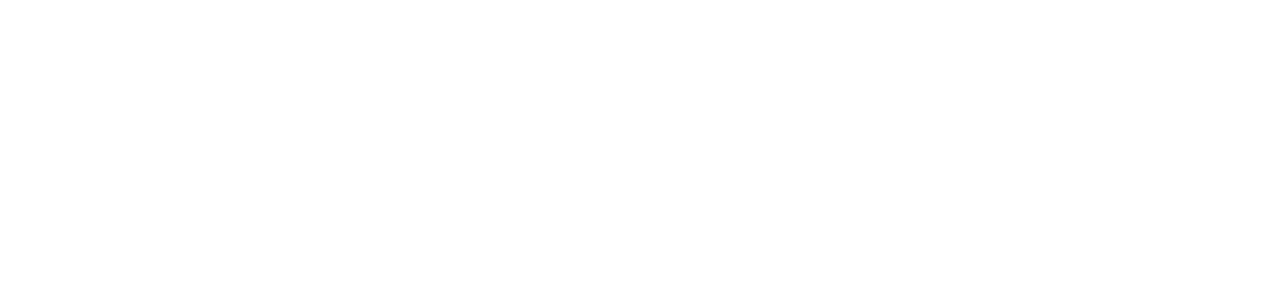
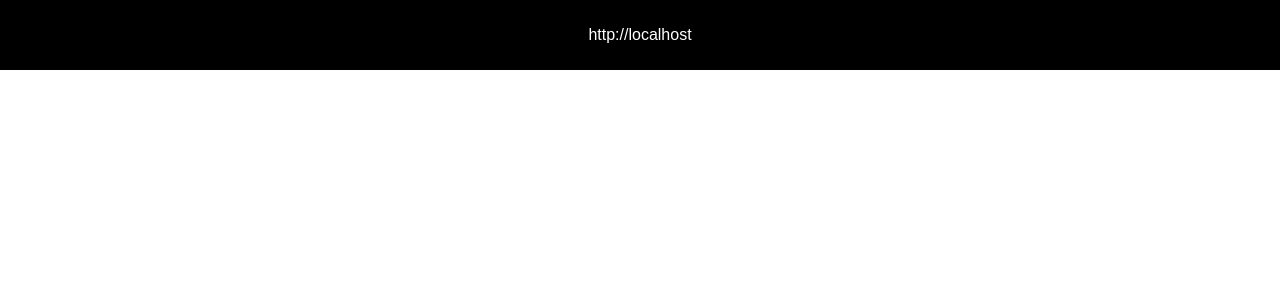
Before and after one commit to sachink-tre/web, a React (Create React App) app in the folder web-ar-host/: page / in a window 1280 px wide. Before the commit this address had no page. Shown: the top 300 px of the page. Built offline with nearby package versions, Linux system fonts and the light colour scheme.

Commit message:
gh pages configured

```diff
--- a/web-ar-host/package.json
+++ b/web-ar-host/package.json
@@ -1,6 +1,7 @@
 {
   "name": "web-ar-host",
   "version": "0.1.0",
+  "homepage": "https://sachink-tre.github.io/web/#",
   "private": true,
   "dependencies": {
     "@mediapipe/tasks-genai": "^0.10.15",
--- a/web-ar-host/src/App.js
+++ b/web-ar-host/src/App.js
@@ -1,16 +1,18 @@
-import { BrowserRouter, Route, Routes } from 'react-router-dom';
+import { BrowserRouter, Route, Routes, HashRouter } from 'react-router-dom';
 import './App.css';
 import HandGesture from './pages/handgesture';
 import FaceLandmark from './pages/facelandmark';
+import Default from './pages/Default';
 
 function App() {
   return (
-    <BrowserRouter>
+    <HashRouter>
       <Routes>
+        <Route path='/' Component={Default} />
         <Route exact path='/facelandmark' Component={FaceLandmark} />
         <Route exact path='/handgesture' Component={HandGesture} />
       </Routes>
-    </BrowserRouter>
+    </HashRouter>
   );
 }
 
--- /dev/null
+++ b/web-ar-host/src/pages/Default.js
@@ -0,0 +1,15 @@
+import React from 'react'
+import './default.css'
+
+function Default() {
+
+return (
+    <div className="">
+        <div className="default" >
+        <p id="">{window.location.origin}</p>
+        </div>
+    </div>
+);
+}
+
+export default Default
--- /dev/null
+++ b/web-ar-host/src/pages/default.css
@@ -0,0 +1,8 @@
+.default {
+    display: flex;
+    background-color: black;
+    padding: 10px;
+    font-family: Arial;
+    color: white;
+    justify-content : center;
+  }
--- a/web-ar-host/src/pages/facelandmark.js
+++ b/web-ar-host/src/pages/facelandmark.js
@@ -15,17 +15,19 @@ function FaceLandmark() {
   const [isVisible, setIsVisible] = useState(false)
 
   useEffect(() => {
+
+    (async ()=>{
+        await createFaceLandmarker()
+        setTimeout(initWebCam, 4000)
+    })()
         // eslint-disable-next-line no-use-before-define
-    createFaceLandmarker()
         video = document.getElementById('webcam')
         canvasElement = document.getElementById('output_canvas')
         canvasCtx = canvasElement.getContext('2d')
-
         drawingUtils = new DrawingUtils(canvasCtx)
 
-    setIsVisible(true)
+        // setIsVisible(true)
         // eslint-disable-next-line no-use-before-define
-    setTimeout(initWebCam, 4000)
 
     return () => {
       console.log('unmount happend')
@@ -75,7 +77,7 @@ function FaceLandmark() {
       setTimeout(enableCam, 3000)
       return
     }
-    setIsVisible(false)
+    setIsVisible(true)
     // if (webcamRunning === true) {
     //   webcamRunning = false
     //   //   enableWebcamButton.innerText = 'ENABLE PREDICTIONS'
@@ -194,12 +196,12 @@ function FaceLandmark() {
   return (
     <React.Fragment>
               <div id='liveView' className='videoViewFacelandmark'>
-        <div style={{position: 'relative'}}>
+                  <div style={{ position: 'relative' }}>
                       <video id='webcam' className='videoInsert' muted autoPlay playsInline ></video>
                       <canvas
                           className='output_canvas'
                           id='output_canvas'
-          style={{position: 'absolute', left: 0, top: 0}}
+                          style={{ position: 'absolute', left: 0, top: 0 }}
                       />
                   </div>
               </div>
```
Lines whose indentation alone changed are shown as unchanged.
